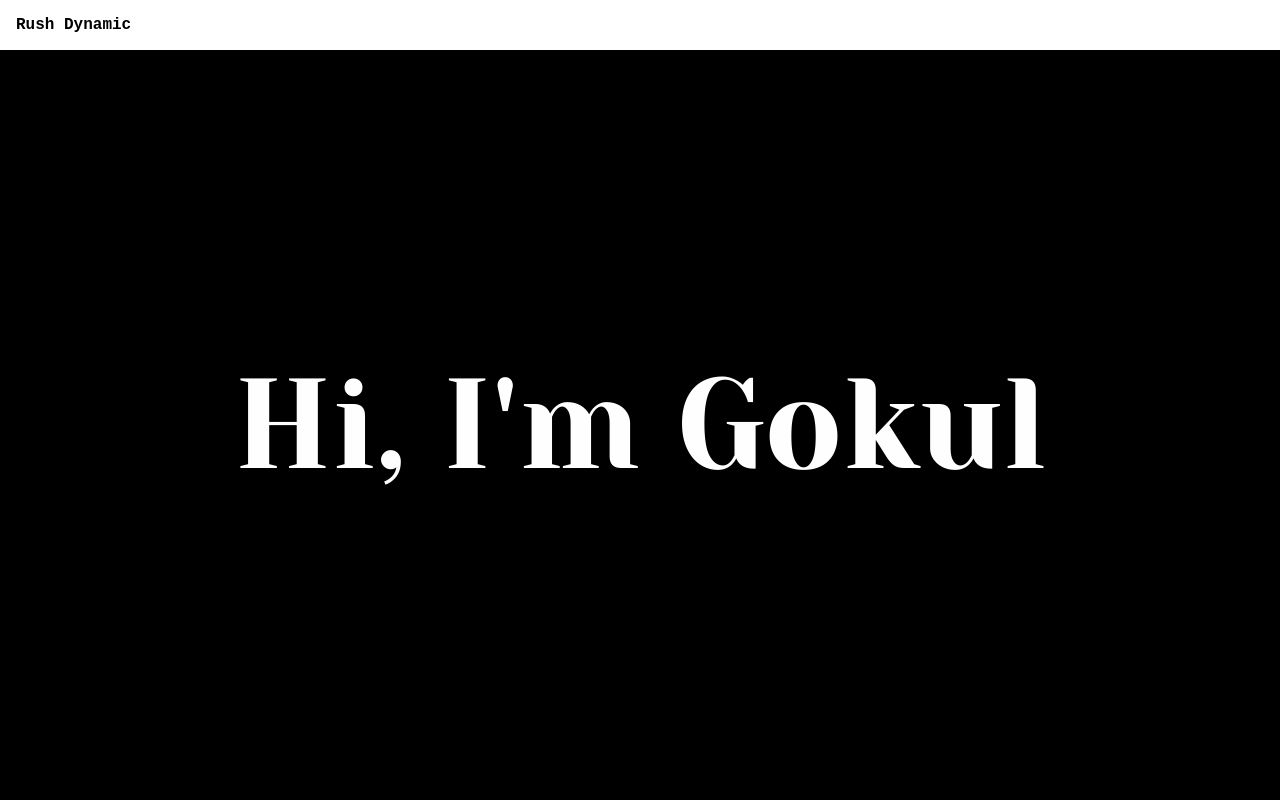
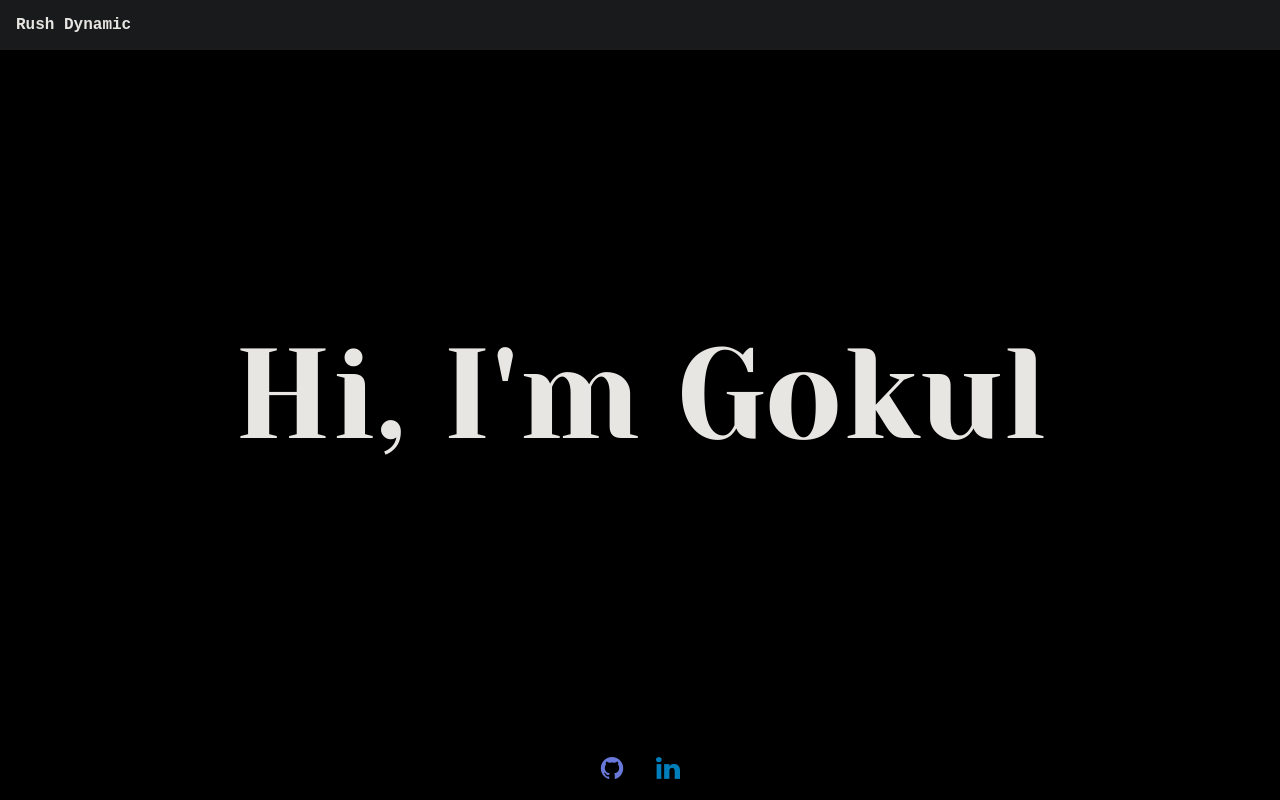
Before and after one commit to rushdynamic/rushdynamic.com, a Gatsby site in the folder code/: page / in a window 1280 px wide. Built offline with nearby package versions, Linux system fonts and the light colour scheme; Gatsby itself is replaced by a stand-in of ours.

Commit message:
added link icons

```diff
--- /dev/null
+++ b/code/src/components/Links.jsx
@@ -0,0 +1,15 @@
+import React from "react"
+import "../styles/links-styles.scss"
+
+export default function Links() {
+  return (
+    <div className="links-container">
+      <a href="https://github.com/RushDynamic/" target="_blank">
+        <img src="icons/gh.png" height="24px" />
+      </a>
+      <a href="https://www.linkedin.com/in/gokulsyam/" target="_blank">
+        <img src="icons/li.png" height="24px" />
+      </a>
+    </div>
+  )
+}
--- a/code/src/pages/index.js
+++ b/code/src/pages/index.js
@@ -2,12 +2,14 @@ import React from "react"
 import "../styles/global-styles.scss"
 import Header from "../components/Header"
 import Banner from "../components/Banner"
+import Links from "../components/Links"
 
 export default function Home() {
   return (
     <div className="global-container">
       <Header />
       <Banner />
+      <Links />
     </div>
   )
 }
--- a/code/src/styles/global-styles.scss
+++ b/code/src/styles/global-styles.scss
@@ -7,7 +7,7 @@ html {
   -webkit-box-sizing: border-box;
   box-sizing: border-box;
   background-color: black;
-  color: #fefefe;
+  color: #e8e6e3;
 
   .global-container {
     display: flex;
--- a/code/src/styles/header-styles.scss
+++ b/code/src/styles/header-styles.scss
@@ -3,6 +3,5 @@
     font-family: "JetBrains Mono", monospace;
     margin: 1rem;
   }
-  background-color: white;
-  color: black;
+  background-color: #181a1b;
 }
--- /dev/null
+++ b/code/src/styles/links-styles.scss
@@ -0,0 +1,7 @@
+.links-container {
+  display: flex;
+  justify-content: center;
+  img {
+    margin: 1rem;
+  }
+}
```
Also changed, not shown: code/static/icons/gh.png (added), code/static/icons/li.png (added).
